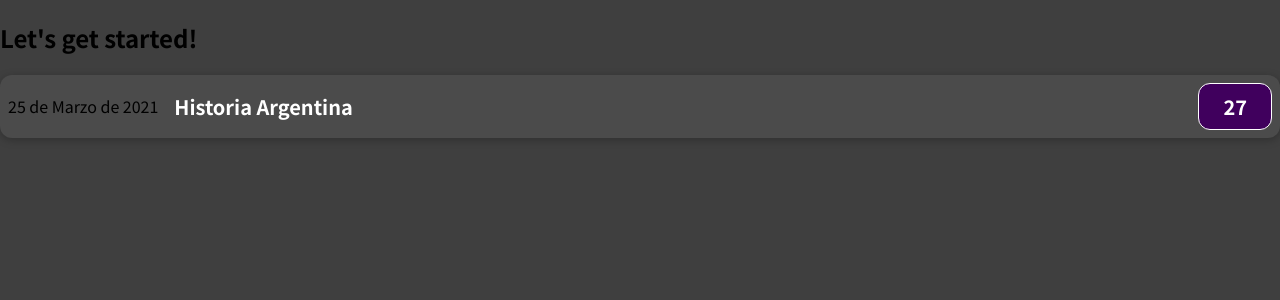
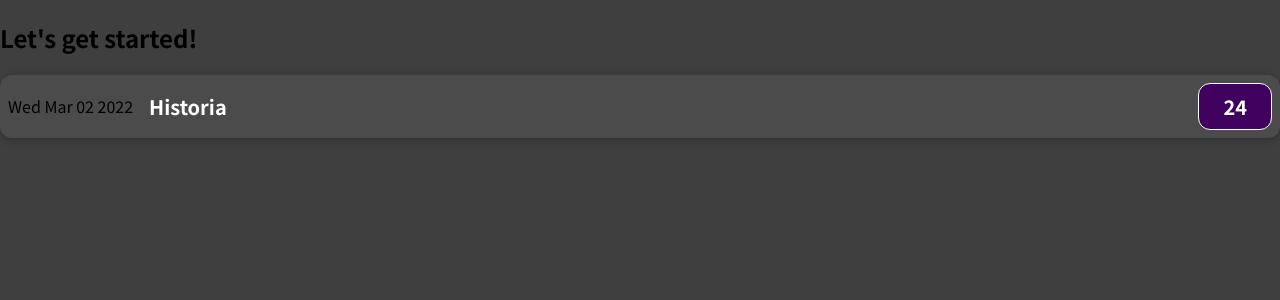
Before and after one commit to FacundoECruz/react-the-complete-guide, a JavaScript app in the folder 01-starting-setup/: page / in a window 1280 px wide. Shown: the top 300 px of the page. Built offline with nearby package versions, Linux system fonts and the light colour scheme.

Commit message:
data added dinamically

```diff
--- a/01-starting-setup/src/components/ReadedPages.js
+++ b/01-starting-setup/src/components/ReadedPages.js
@@ -1,12 +1,16 @@
 import './ReadedPages.css'
 
 function ReadedPages() {
+    const readedPagesDate = new Date(2022, 2, 2).toDateString();
+    const course = 'Historia';
+    const readedPagesQty = 24;
+
   return (
     <div className='readed-pages-item'>
-      <div>25 de Marzo de 2021</div>
+      <div>{readedPagesDate}</div>
       <div className='readed-pages-item__description'>
-        <h2>Historia Argentina</h2>
-        <div className='readed-pages-item__price'>27</div>
+        <h2>{course}</h2>
+        <div className='readed-pages-item__price'>{readedPagesQty}</div>
       </div>
     </div>
   );
```
